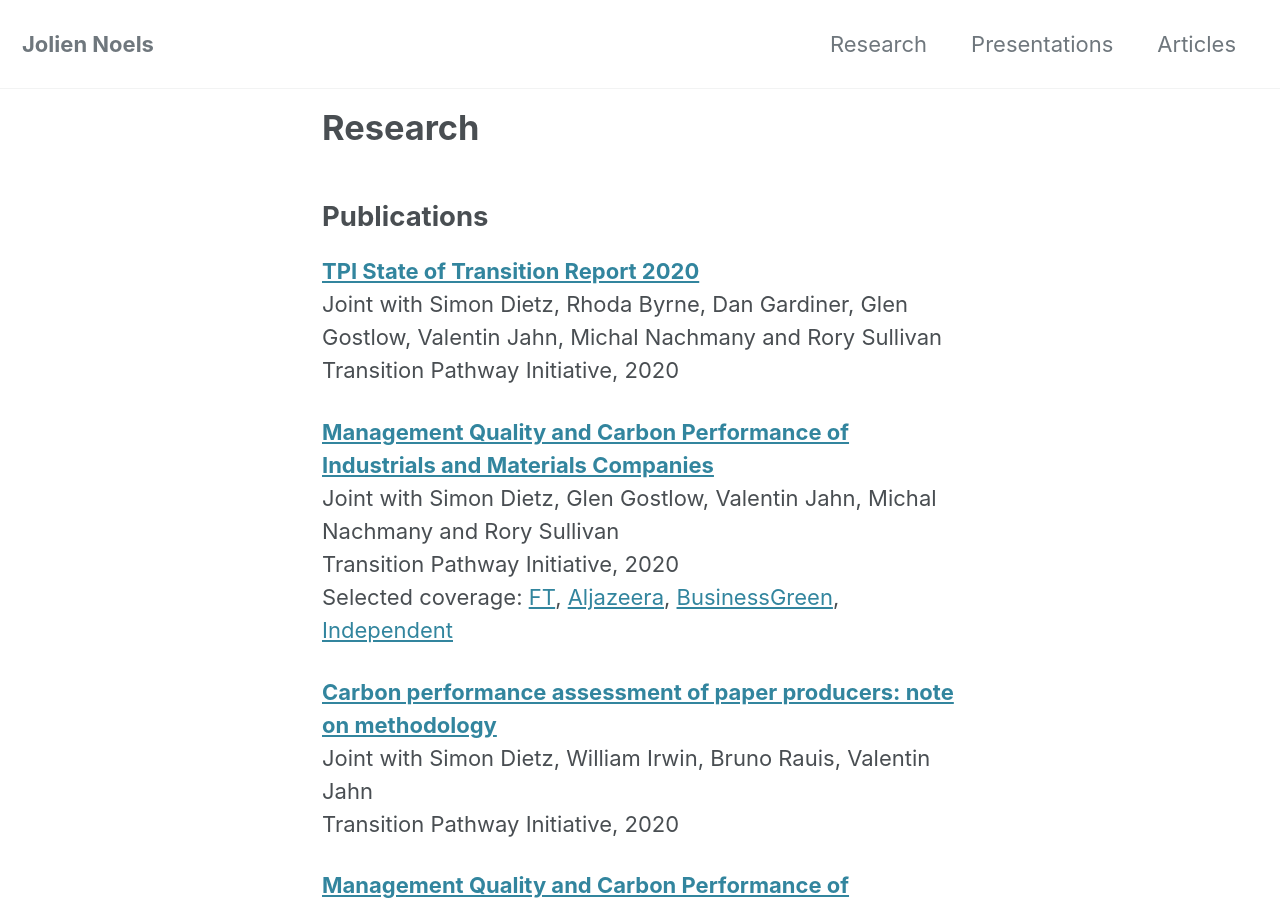
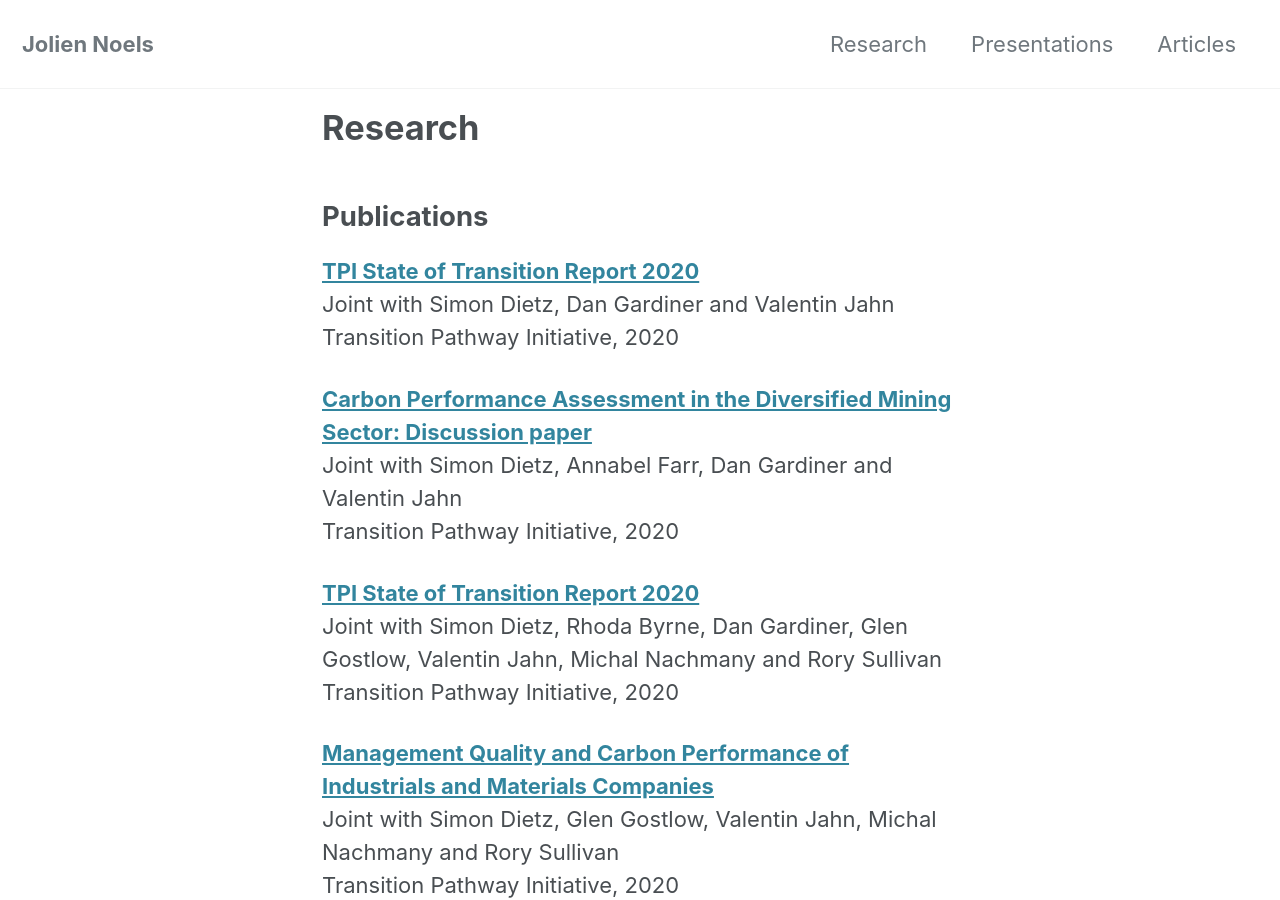
Before and after one commit to JolienNoels/joliennoels.github.io, a Jekyll site: the page built from _pages/research.md, in a window 1280 px wide and 900 px high. Built offline with Jekyll 4.4.1, drawn with Linux system fonts in a browser that asks for light colours; cached includes are drawn as plain includes; nearby versions of some CDN libraries.

Commit message:
add new publications

```diff
--- a/_pages/research.md
+++ b/_pages/research.md
@@ -5,6 +5,14 @@
 ---
 
 ## Publications
+
+**[TPI State of Transition Report 2020](http://joliennoels.github.io/files/European-Integrated-Oil-and-Gas-Briefing-Paper.pdf)**
+  Joint with Simon Dietz, Dan Gardiner and Valentin Jahn
+  Transition Pathway Initiative, 2020
+
+**[Carbon Performance Assessment in the Diversified Mining Sector: Discussion paper](http://joliennoels.github.io/files/Diversified-Miners-Discussion-Paper.pdf)**
+  Joint with Simon Dietz, Annabel Farr, Dan Gardiner and Valentin Jahn
+  Transition Pathway Initiative, 2020
 
 **[TPI State of Transition Report 2020](http://joliennoels.github.io/files/TPI-State-of-the-Transition-2020.pdf)**
   Joint with Simon Dietz, Rhoda Byrne, Dan Gardiner, Glen Gostlow, Valentin Jahn, Michal Nachmany and Rory Sullivan
```
Also changed, not shown: 2 other files.
